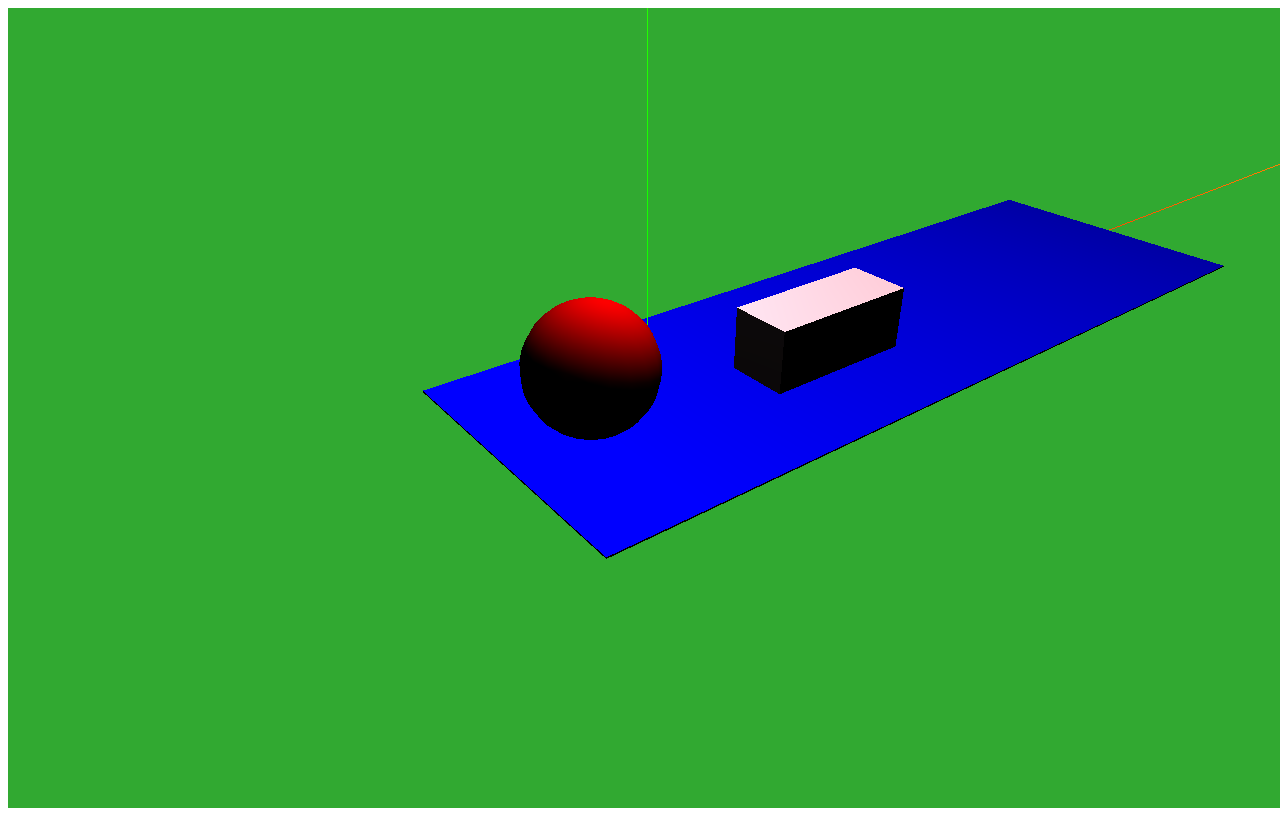
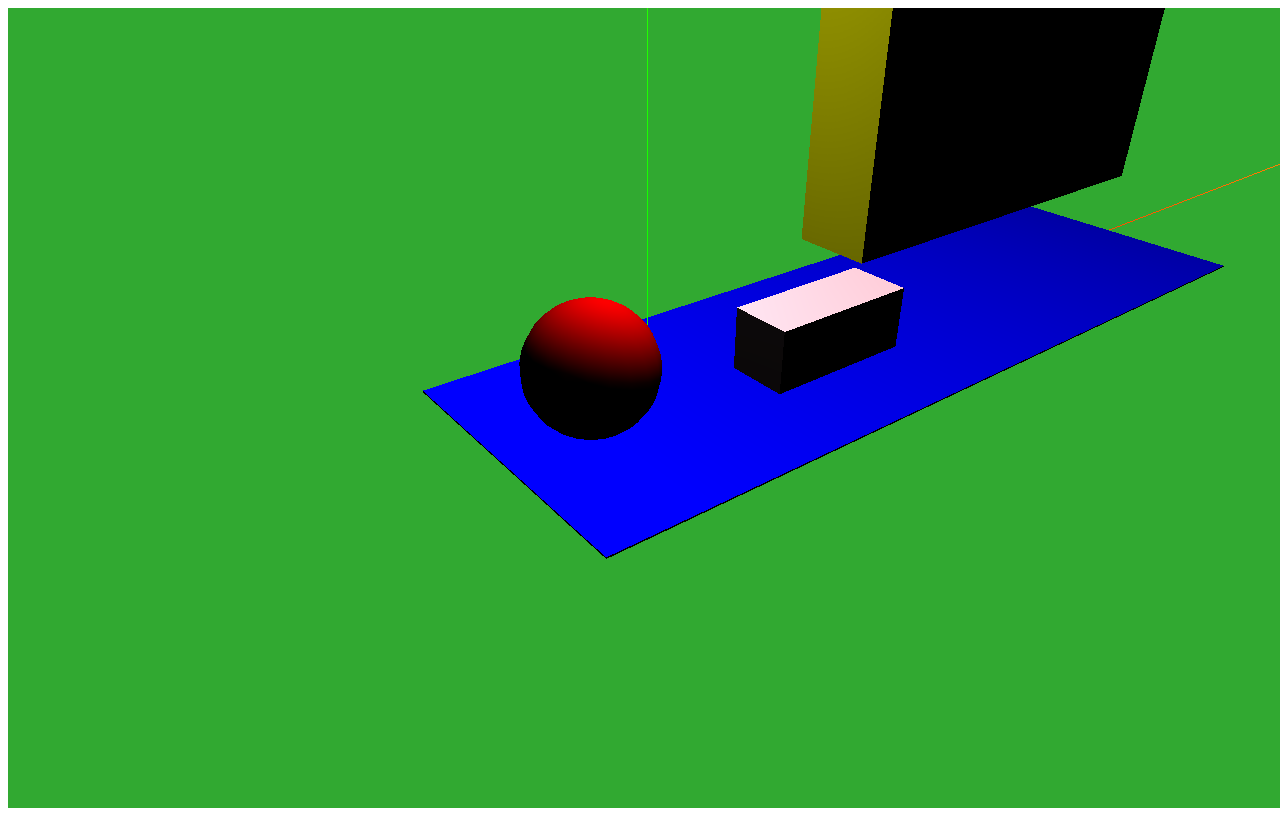
Before and after one commit to akexinad/threejs-mapbox, a plain HTML site: page 3js_practice/index.html in a window 1280 px wide. Drawn offline with Linux system fonts and the light colour scheme; animation ran at ten frames a second.

Commit message:
committing misc changes

```diff
--- a/3js_practice/js/main.js
+++ b/3js_practice/js/main.js
@@ -94,6 +94,30 @@ function createSphere() {
     return mesh;
 }
 
+var length = 12, width = 8;
+
+var shape = new THREE.Shape();
+shape.moveTo( 40,40 );
+shape.lineTo( 40, width );
+shape.lineTo( length, width );
+shape.lineTo( length, 40 );
+shape.lineTo( 40, 40 );
+
+var extrudeSettings = {
+	steps: 20,
+	depth: 5,
+	bevelEnabled: false,
+	// bevelThickness: 1,
+	// bevelSize: 1,
+	// bevelOffset: 0,
+	// bevelSegments: 1
+};
+
+var geometry = new THREE.ExtrudeBufferGeometry( shape, extrudeSettings );
+var material = new THREE.MeshLambertMaterial( { color: 'yellow' } );
+var extrusion = new THREE.Mesh( geometry, material ) ;
+// scene.add( mesh );
+
 function createLight() {
     const pointLight = new THREE.PointLight("#FFFFFF", 1.2); // color, brightness
     pointLight.position.x = 4;
@@ -133,7 +157,7 @@ const light = createLight();
 const lightHelper = createLightHelper(light);
 
 // Add axes to the scene, so renderer can render it within the scene.
-scene.add(axes, floor, rectangle, sphere, light, lightHelper);
+scene.add(axes, floor, rectangle, sphere, light, lightHelper, extrusion);
 
 addOrbitControls(camera, renderer);
 
```
Also changed, not shown: 3js_mapbox/index2.html (+1 -1 lines).
